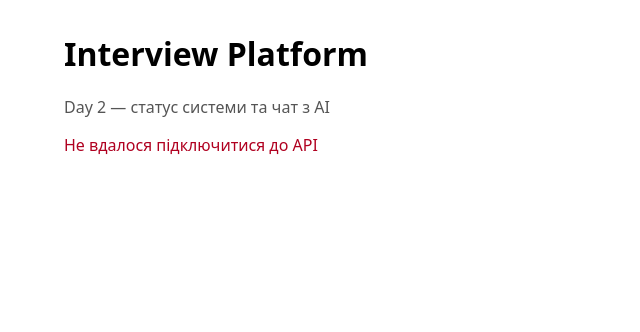
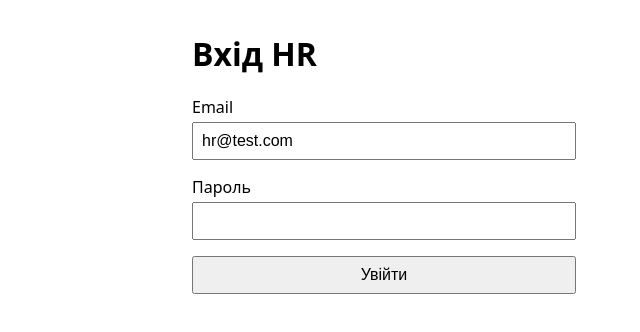
Before and after one commit to iryna-dorozhko/interview-platform, a Vue app in the folder frontend/: page /login in a window 1280 px wide. Shown: the top 332 px of the page, without its empty margins (256-896 px from the left). Built offline with nearby package versions, Linux system fonts and the light colour scheme; no server answers.

Commit message:
feat(frontend): add login flow with router guard and home view
Co-authored-by: Cursor <cursoragent@cursor.com>

```diff
--- a/frontend/src/App.vue
+++ b/frontend/src/App.vue
@@ -1,102 +1,7 @@
 <script setup lang="ts">
-import { onMounted, ref } from "vue";
-import { fetchHealth, type HealthResponse } from "./api/health";
-import ChatPanel from "./components/ChatPanel.vue";
-
-type LoadState = "loading" | "ready" | "error";
-
-const loadState = ref<LoadState>("loading");
-const health = ref<HealthResponse | null>(null);
-const errorMessage = ref<string | null>(null);
-
-function statusLabel(ok: boolean | undefined): string {
-  if (ok === undefined) return "…";
-  return ok ? "OK" : "FAIL";
-}
-
-function statusClass(ok: boolean | undefined): string {
-  if (ok === undefined) return "pending";
-  return ok ? "ok" : "fail";
-}
-
-onMounted(async () => {
-  try {
-    health.value = await fetchHealth();
-    loadState.value = "ready";
-  } catch (error) {
-    loadState.value = "error";
-    errorMessage.value = "Не вдалося підключитися до API";
-    console.error(error);
-  }
-});
+import { RouterView } from "vue-router";
 </script>
 
 <template>
-  <main class="page">
-    <h1>Interview Platform</h1>
-    <p class="subtitle">Day 2 — статус системи та чат з AI</p>
-
-    <p v-if="loadState === 'loading'">Завантаження…</p>
-    <p v-else-if="loadState === 'error'" class="fail">{{ errorMessage }}</p>
-
-    <template v-else>
-      <ul class="status-list">
-        <li>
-          <span>Backend API</span>
-          <strong :class="statusClass(health?.ok)">{{ statusLabel(health?.ok) }}</strong>
-        </li>
-        <li>
-          <span>PostgreSQL</span>
-          <strong :class="statusClass(health?.database.ok)">
-            {{ statusLabel(health?.database.ok) }}
-          </strong>
-        </li>
-        <li>
-          <span>Seed HR ({{ health?.seed.email }})</span>
-          <strong :class="statusClass(health?.seed.ok)">
-            {{ statusLabel(health?.seed.ok) }}
-          </strong>
-        </li>
-      </ul>
-
-      <ChatPanel />
-    </template>
-  </main>
+  <RouterView />
 </template>
-
-<style scoped>
-.page {
-  font-family: system-ui, sans-serif;
-  max-width: 40rem;
-  margin: 2rem auto;
-  padding: 0 1rem;
-}
-
-.subtitle {
-  color: #555;
-}
-
-.status-list {
-  list-style: none;
-  padding: 0;
-}
-
-.status-list li {
-  display: flex;
-  justify-content: space-between;
-  padding: 0.5rem 0;
-  border-bottom: 1px solid #eee;
-}
-
-.ok {
-  color: #0a7a2f;
-}
-
-.fail {
-  color: #b00020;
-}
-
-.pending {
-  color: #666;
-}
-</style>
--- a/frontend/src/main.ts
+++ b/frontend/src/main.ts
@@ -1,4 +1,11 @@
 import { createApp } from "vue";
+import { createPinia } from "pinia";
 import App from "./App.vue";
+import { router } from "./router";
 
-createApp(App).mount("#app");
+const app = createApp(App);
+const pinia = createPinia();
+
+app.use(pinia);
+app.use(router);
+app.mount("#app");
--- /dev/null
+++ b/frontend/src/router/index.ts
@@ -0,0 +1,27 @@
+import { createRouter, createWebHistory } from "vue-router";
+import { useAuthStore } from "../stores/auth";
+import HomeView from "../views/HomeView.vue";
+import LoginView from "../views/LoginView.vue";
+
+export const router = createRouter({
+  history: createWebHistory(),
+  routes: [
+    { path: "/login", name: "login", component: LoginView },
+    { path: "/", name: "home", component: HomeView, meta: { requiresAuth: true } },
+  ],
+});
+
+router.beforeEach(async (to) => {
+  const auth = useAuthStore();
+  if (!auth.hydrated) {
+    await auth.restoreSession();
+  }
+
+  if (to.meta.requiresAuth && !auth.token) {
+    return { name: "login", query: { redirect: to.fullPath } };
+  }
+
+  if (to.name === "login" && auth.token) {
+    return { name: "home" };
+  }
+});
--- /dev/null
+++ b/frontend/src/views/HomeView.vue
@@ -0,0 +1,113 @@
+<script setup lang="ts">
+import { onMounted, ref } from "vue";
+import { useRouter } from "vue-router";
+import { fetchHealth, type HealthResponse } from "../api/health";
+import ChatPanel from "../components/ChatPanel.vue";
+import { useAuthStore } from "../stores/auth";
+
+type LoadState = "loading" | "ready" | "error";
+
+const auth = useAuthStore();
+const router = useRouter();
+const loadState = ref<LoadState>("loading");
+const health = ref<HealthResponse | null>(null);
+const errorMessage = ref<string | null>(null);
+
+function statusLabel(ok: boolean | undefined): string {
+  if (ok === undefined) return "…";
+  return ok ? "OK" : "FAIL";
+}
+
+function statusClass(ok: boolean | undefined): string {
+  if (ok === undefined) return "pending";
+  return ok ? "ok" : "fail";
+}
+
+function logout(): void {
+  auth.logout();
+  router.push({ name: "login" });
+}
+
+onMounted(async () => {
+  try {
+    health.value = await fetchHealth();
+    loadState.value = "ready";
+  } catch {
+    loadState.value = "error";
+    errorMessage.value = "Не вдалося підключитися до API";
+  }
+});
+</script>
+
+<template>
+  <main class="page">
+    <header class="header">
+      <div>
+        <h1>Interview Platform</h1>
+        <p class="subtitle">HR — статус системи та чат з AI</p>
+      </div>
+      <div class="user-bar">
+        <span>{{ auth.user?.email }}</span>
+        <button type="button" @click="logout">Вийти</button>
+      </div>
+    </header>
+
+    <p v-if="loadState === 'loading'">Завантаження…</p>
+    <p v-else-if="loadState === 'error'" class="fail">{{ errorMessage }}</p>
+
+    <template v-else>
+      <ul class="status-list">
+        <li>
+          <span>Backend API</span>
+          <strong :class="statusClass(health?.ok)">{{ statusLabel(health?.ok) }}</strong>
+        </li>
+        <li>
+          <span>PostgreSQL</span>
+          <strong :class="statusClass(health?.database.ok)">
+            {{ statusLabel(health?.database.ok) }}
+          </strong>
+        </li>
+        <li>
+          <span>Seed HR ({{ health?.seed.email }})</span>
+          <strong :class="statusClass(health?.seed.ok)">
+            {{ statusLabel(health?.seed.ok) }}
+          </strong>
+        </li>
+      </ul>
+      <ChatPanel />
+    </template>
+  </main>
+</template>
+
+<style scoped>
+.page {
+  font-family: system-ui, sans-serif;
+  max-width: 40rem;
+  margin: 2rem auto;
+  padding: 0 1rem;
+}
+.header {
+  display: flex;
+  justify-content: space-between;
+  align-items: flex-start;
+  gap: 1rem;
+  margin-bottom: 1rem;
+}
+.user-bar {
+  display: flex;
+  align-items: center;
+  gap: 0.75rem;
+  font-size: 0.9rem;
+}
+.subtitle { color: #555; }
+.status-list { list-style: none; padding: 0; }
+.status-list li {
+  display: flex;
+  justify-content: space-between;
+  padding: 0.5rem 0;
+  border-bottom: 1px solid #eee;
+}
+.ok { color: #0a7a2f; }
+.fail { color: #b00020; }
+.pending { color: #666; }
+</style>
--- /dev/null
+++ b/frontend/src/views/LoginView.vue
@@ -0,0 +1,94 @@
+<script setup lang="ts">
+import { ref } from "vue";
+import { useRoute, useRouter } from "vue-router";
+import { ApiError } from "../api/client";
+import { useAuthStore } from "../stores/auth";
+
+const auth = useAuthStore();
+const router = useRouter();
+const route = useRoute();
+
+const email = ref("hr@test.com");
+const password = ref("");
+const loading = ref(false);
+const errorMessage = ref<string | null>(null);
+
+async function onSubmit(): Promise<void> {
+  errorMessage.value = null;
+  loading.value = true;
+  try {
+    await auth.login(email.value.trim(), password.value);
+    const redirect = typeof route.query.redirect === "string" ? route.query.redirect : "/";
+    await router.push(redirect);
+  } catch (error) {
+    if (error instanceof ApiError) {
+      if (error.status === 403) {
+        errorMessage.value = "Доступ лише для HR";
+      } else if (error.status === 401) {
+        errorMessage.value = "Невірний email або пароль";
+      } else {
+        errorMessage.value = error.message;
+      }
+    } else {
+      errorMessage.value = "Не вдалося підключитися до сервера";
+    }
+  } finally {
+    loading.value = false;
+  }
+}
+</script>
+
+<template>
+  <main class="page">
+    <h1>Вхід HR</h1>
+    <form class="form" @submit.prevent="onSubmit">
+      <label>
+        Email
+        <input v-model="email" type="email" autocomplete="username" required />
+      </label>
+      <label>
+        Пароль
+        <input v-model="password" type="password" autocomplete="current-password" required />
+      </label>
+      <p v-if="errorMessage" class="error">{{ errorMessage }}</p>
+      <button type="submit" :disabled="loading">
+        {{ loading ? "Вхід…" : "Увійти" }}
+      </button>
+    </form>
+  </main>
+</template>
+
+<style scoped>
+.page {
+  font-family: system-ui, sans-serif;
+  max-width: 24rem;
+  margin: 2rem auto;
+  padding: 0 1rem;
+}
+.form {
+  display: flex;
+  flex-direction: column;
+  gap: 1rem;
+}
+label {
+  display: flex;
+  flex-direction: column;
+  gap: 0.25rem;
+}
+input {
+  padding: 0.5rem;
+  font-size: 1rem;
+}
+.error {
+  color: #b00020;
+}
+button {
+  padding: 0.5rem 1rem;
+  font-size: 1rem;
+  cursor: pointer;
+}
+button:disabled {
+  opacity: 0.6;
+  cursor: not-allowed;
+}
+</style>
```
